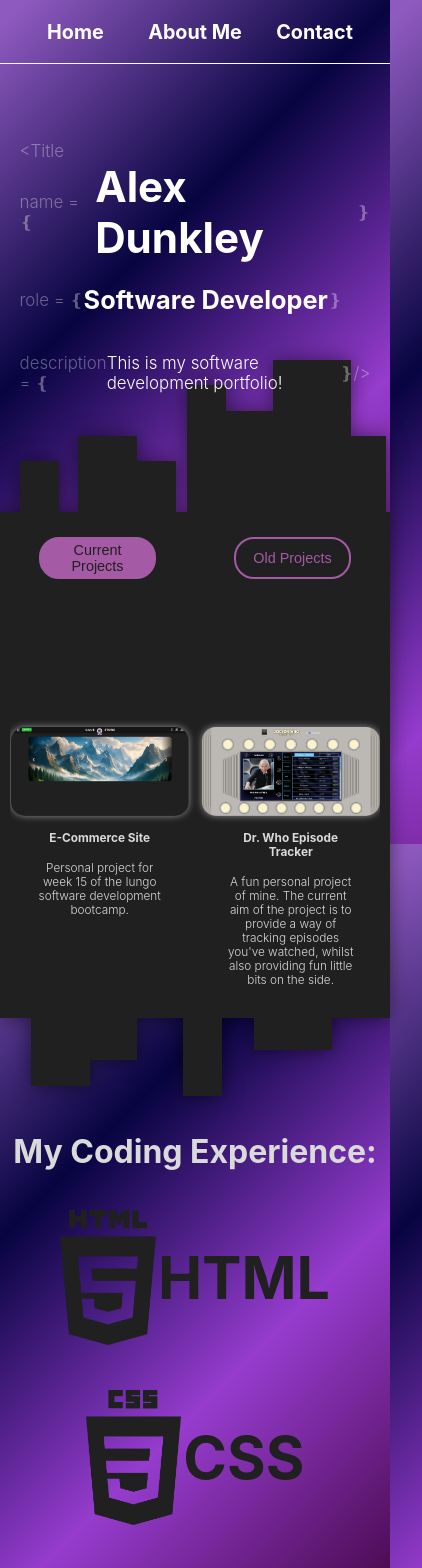
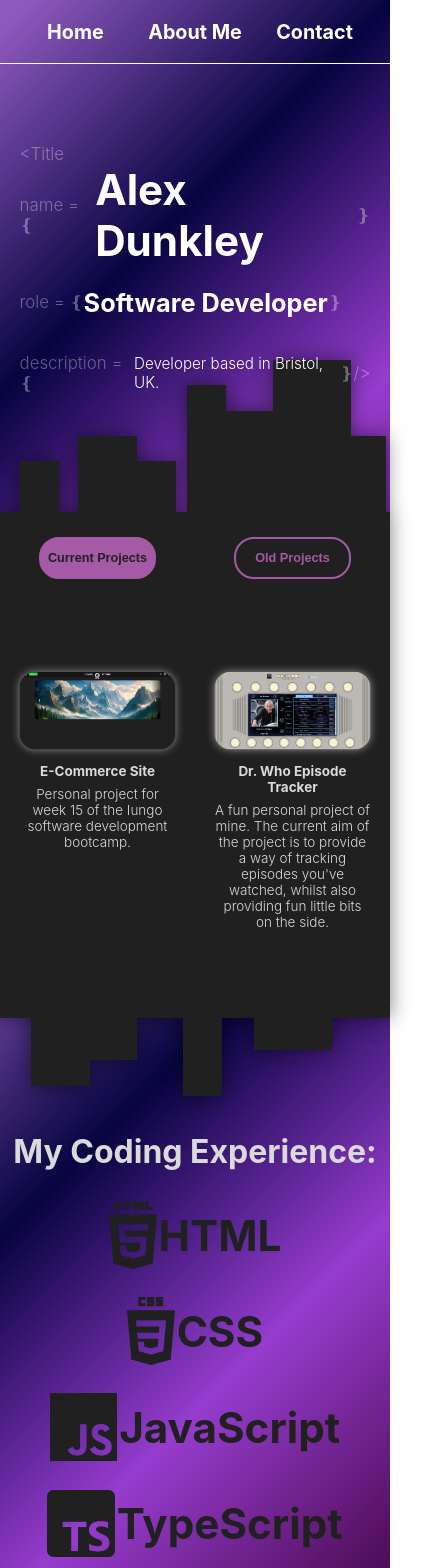
Before and after one commit to devalexbd/DevelopmentPortfolio, a React (Vite) app: page / in a window 390 px wide. Shown: the top 1568 px of the page, 422 px wide, since content can reach past the window. Built offline with nearby package versions, Linux system fonts and the light colour scheme.

Commit message:
Site Responsiveness Improvements
The website's layout should scale better and be more practical and aesthetically pleasing on different screen sizes.

```diff
--- a/src/App.css
+++ b/src/App.css
@@ -66,6 +66,10 @@ body {
 
 .section h2 {
   font-size: 4vh;
+}
+
+.section-description {
+  font-size: 1.8vh;
 }
 
 .code-text {
@@ -210,7 +214,8 @@ body {
   border-radius: 20px;
   height: 5vh;
   width: 10vw;
-  font-size: 90%;
+  font-size: 1.5vh;
+  font-weight: 800;
   transition: 0.35s;
   margin: 3vh 0;
 }
@@ -237,9 +242,11 @@ body {
   align-items: center;
   width: 95%;
   height: 50vh;
-  /* background-color: blue; */
-  overflow-x: scroll;
   justify-content: space-evenly;
+}
+
+.project-section img {
+  filter: drop-shadow(0 0 5px rgba(255, 255, 255, 0.5));
 }
 
 @media (max-width:1000px){
@@ -254,8 +261,6 @@ body {
   }
 }
 
-
-
 .code-section {
   width: 95%;
   display: flex;
@@ -263,3 +268,14 @@ body {
   flex-wrap: wrap;
   gap: 3vw;
 }
+
+@media (max-width:500px){
+  .code-section {
+    width: 65%;
+  }
+  .project-section {
+    width: 100%;
+    justify-content: center;
+    gap: 0;
+  }
+}
--- a/src/App.jsx
+++ b/src/App.jsx
@@ -27,7 +27,7 @@ function App() {
         </div>
         <div className="title">
           <p className="code-text">description = &#10100;</p>
-          <p>This is my software development portfolio!</p>
+          <p className="section-description">Developer based in Bristol, UK.</p>
           <p className="code-text">&#10101;&#47;&#62;</p>
         </div>
       </div>
--- a/src/assets/styles/Code.css
+++ b/src/assets/styles/Code.css
@@ -1,6 +1,6 @@
 .code-segment {
     display: flex;
-    height: 20vh;
+    height: 17vh;
     color: #202020;
     align-items: center;
     transition: 0.35s;
@@ -17,6 +17,15 @@
 
 .code-segment:hover {
     filter: drop-shadow(0 0 5px rgb(165, 90, 165));
-    scale: 108%;
+    scale: 103%;
     cursor: pointer;
 }
+
+@media (max-width:500px){
+    .code-segment {
+        height: 10vh;
+    }
+    .code-segment h2 {
+        font-size: 5vh;
+    }
+}
--- a/src/assets/styles/ProjectPreview.css
+++ b/src/assets/styles/ProjectPreview.css
@@ -1,32 +1,41 @@
 .project-thumbnail {
-    position: relative;
-    height: 30vh;
+    height: 100%;
     width: 60vh;
-    /* background-color: blue; */
+    /* background-color: green; */
     display: flex;
     flex-direction: column;
-    align-items: center;
-    justify-content: center;
+    gap: 2vh;
     text-align: center;
     transition: 0.35s;
+    scale: 90%;
+}
+
+.project-thumbnail h4{
+    margin: 0 0 1vh 0;
+}
+
+.project-thumbnail p {
+    margin: 0;
 }
 
 .project-thumbnail img {
-    position: absolute;
     top: 0;
     height: 50%;
     border-radius: 20px;
-    filter: drop-shadow(0 0 5px rgba(255, 255, 255, 0.5));
+    width: 100%;
+    height: auto;
 }
 
 .project-thumbnail-info {
-    position: absolute;
-    height: 50%;
+    display: flex;
+    flex-direction: column;
+    height: auto;
+    font-size: 2vh;
     bottom: 0;
+    /* background-color: blue; */
 }
 
 .project-thumbnail:hover {
-    scale: 103%;
     filter: drop-shadow(0 0 10px rgb(165, 90, 165));
     cursor: pointer;
 }
@@ -35,19 +44,18 @@
     .project-thumbnail {
         scale: 80%;
     }
-    .project-thumbnail:hover {
-        scale: 85%;
+}
+
+@media (max-width:600px){
+    .project-thumbnail {
+        width: 50%;
+        height: 85%;
+    }
+    .project-thumbnail img {
+        width: 100%;
+        height: auto;
+    }
+    .project-thumbnail-info {
+        height: 100%;
     }
 }
-
-@media (max-width:400px){
-    .project-thumbnail {
-        scale: 70%;
-    }
-    .project-thumbnail h4, p {
-        font-size: 2vh;
-    }
-    .project-thumbnail:hover {
-        scale: 65%;
-    }
-}
```
